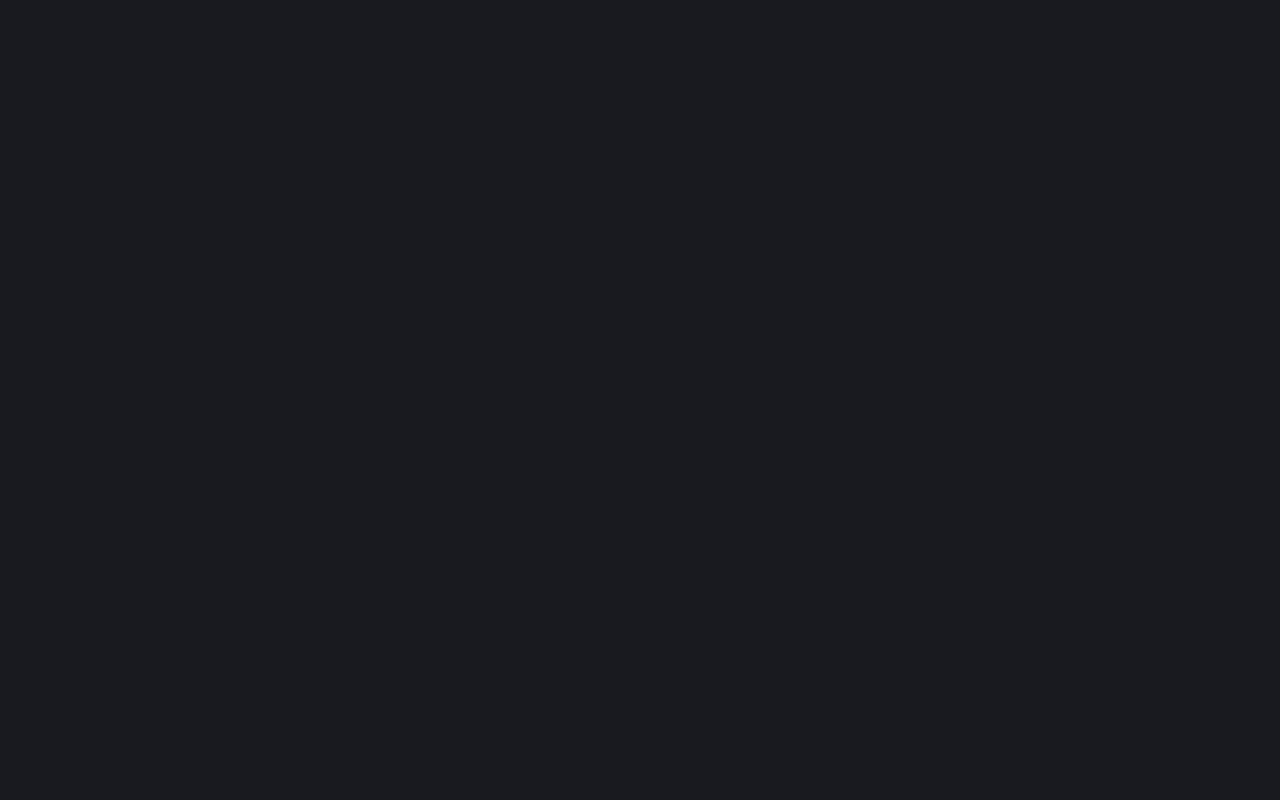
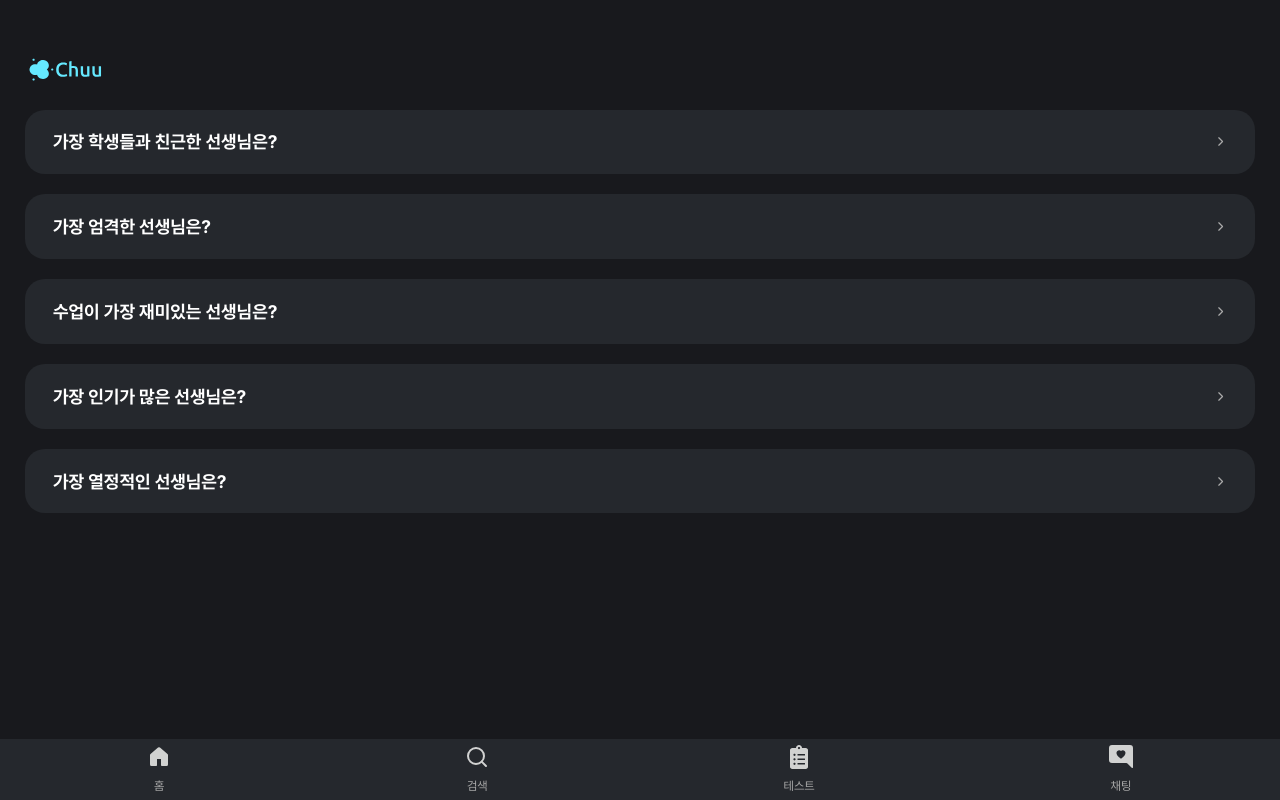
Before and after one commit to 2025-ITSHOW-CHUU/CHUU-frontend, a React (Create React App) app in the folder chuu-frontend/: page /encate in a window 1280 px wide. Before the commit this address had no page. Built offline with nearby package versions, Linux system fonts and the light colour scheme.

Commit message:
EncateList Page

```diff
--- /dev/null
+++ b/chuu-frontend/src/assets/encate.json
@@ -0,0 +1,29 @@
+{
+  "encate": [
+    {
+      "questionNumber": 1,
+      "question": "가장 학생들과 친근한 선생님은?",
+      "teacher": ["김철수", "박영희", "이민호", "정수진", "최동훈"]
+    },
+    {
+      "questionNumber": 2,
+      "question": "가장 엄격한 선생님은?",
+      "teacher": ["송지훈", "강민경", "윤도현", "차은지", "백승우"]
+    },
+    {
+      "questionNumber": 3,
+      "question": "수업이 가장 재미있는 선생님은?",
+      "teacher": ["김서준", "박지우", "이현성", "정다혜", "최지훈"]
+    },
+    {
+      "questionNumber": 4,
+      "question": "가장 인기가 많은 선생님은?",
+      "teacher": ["한지민", "오세훈", "남주혁", "고유진", "이태성"]
+    },
+    {
+      "questionNumber": 5,
+      "question": "가장 열정적인 선생님은?",
+      "teacher": ["유재석", "이강석", "문채원", "서진호", "조윤아"]
+    }
+  ]
+}
--- a/chuu-frontend/src/components/EncateResult.tsx
+++ b/chuu-frontend/src/components/EncateResult.tsx
@@ -1,6 +1,7 @@
 import React, { useEffect, useState } from "react";
 import style from "../styles/EncateResult.module.css";
 import axios from "axios";
+import encate from "../assets/encate.json";
 axios.defaults.withCredentials = true;
 
 type SurveyType = {
@@ -13,20 +14,14 @@ function EncateResult() {
   const [topResults, setTopResults] = useState<Record<string, SurveyType>>({});
 
   // 임시 데이터
-  const surveyData = [
-    { questionNumber: 1, question: "가장 결혼을 빨리할 거 같은 선생님은 1" },
-    { questionNumber: 2, question: "가장 결혼을 빨리할 거 같은 선생님은 2" },
-    { questionNumber: 3, question: "가장 결혼을 빨리할 거 같은 선생님은 3" },
-    { questionNumber: 4, question: "가장 결혼을 빨리할 거 같은 선생님은 4" },
-    { questionNumber: 5, question: "가장 결혼을 빨리할 거 같은 선생님은 5" },
-  ];
 
   const getScores = async () => {
     // 일부 점수 보여주기 -> 전체 점수 보여주기
     let updatedResults = {};
+    const surveyData = encate.encate;
 
     for (let survey of surveyData) {
-      const getScoreUrl = `http://localhost:3000/home/get/${survey["questionNumber"]}`;
+      const getScoreUrl = `http://localhost:3000/home/${survey["questionNumber"]}`;
 
       try {
         const response = await axios.get(getScoreUrl);
--- /dev/null
+++ b/chuu-frontend/src/components/EncateSelect.tsx
@@ -0,0 +1,42 @@
+import React, { useEffect, useState } from "react";
+import encate from "../assets/encate.json";
+import { useNavigate } from "react-router-dom";
+import { IoIosArrowForward } from "react-icons/io";
+import style from "../styles/EncateSelect.module.css";
+
+type QuestionType = {
+  question: string;
+  teacher: string[];
+};
+
+function EncateSelect({}) {
+  const [encateQuestion, setEncateQuestion] = useState([]);
+  const navigate = useNavigate();
+
+  useEffect(() => {
+    const questions = encate.encate;
+    setEncateQuestion(questions);
+  }, []);
+
+  const onClick = (dir: string) => {
+    navigate(dir);
+  };
+
+  return (
+    <div className="EncateSelectDiv">
+      {(Object.entries(encateQuestion) as [string, QuestionType][]).map(
+        ([questionNumber, result]) => (
+          <button
+            // onClick={onClick(`/encate/${questionNumber}`)}
+            className={`${style["EnCateButton"]}`}
+          >
+            <p>{result.question}</p>
+            <IoIosArrowForward />
+          </button>
+        )
+      )}
+    </div>
+  );
+}
+
+export default EncateSelect;
--- a/chuu-frontend/src/index.tsx
+++ b/chuu-frontend/src/index.tsx
@@ -7,6 +7,7 @@ import Home from "../src/pages/Home.tsx";
 import Search from "../src/pages/Search.tsx";
 import Result from "../src/pages/Result.tsx";
 import Test from "../src/pages/Test.tsx";
+import EncateList from "./pages/EncateList.tsx";
 import "./fonts/Font.css";
 
 const root = ReactDOM.createRoot(
@@ -19,6 +20,7 @@ root.render(
       <Route path="/search" element={<Search />} />
       <Route path="/result" element={<Result />} />
       <Route path="/test" element={<Test />} />
+      <Route path="/encate" element={<EncateList />} />
     </Routes>
   </BrowserRouter>
 );
--- /dev/null
+++ b/chuu-frontend/src/pages/EncateList.tsx
@@ -0,0 +1,18 @@
+import React, { useEffect, useState } from "react";
+import EncateSelect from "../components/EncateSelect.tsx";
+import def from "../styles/Default.module.css";
+import Footer from "../components/Footer.tsx";
+import { ReactComponent as Logo } from "../assets/logo.svg";
+
+function EncateList({}) {
+  return (
+    <div className={`${def["Body"]}`}>
+      <div className={`${def["Logo"]}`}>
+        <Logo />
+      </div>
+      <EncateSelect />
+      <Footer />
+    </div>
+  );
+}
+export default EncateList;
--- a/chuu-frontend/src/pages/Home.tsx
+++ b/chuu-frontend/src/pages/Home.tsx
@@ -19,8 +19,8 @@ function Home({}) {
     console.log(value);
   };
 
-  const onClick = () => {
-    navigate("/search");
+  const onClick = (dir: string) => {
+    navigate(dir);
   };
 
   return (
@@ -28,7 +28,7 @@ function Home({}) {
       <div className={`${def["Logo"]}`}>
         <Logo />
       </div>
-      <div onClick={onClick} className={`${style["SearchDiv"]}`}>
+      <div onClick={onClick("/search")} className={`${style["SearchDiv"]}`}>
         <SearchBar value={search} onChange={onChange} />
       </div>
       <div className={`${style["MainCharacter"]}`}>
@@ -38,7 +38,10 @@ function Home({}) {
         <MainCharacter />
         <button>바로가기</button>
       </div>
-      <button className={`${style["EnCateButton"]}`}>
+      <button
+        onClick={onClick("/encate")}
+        className={`${style["EnCateButton"]}`}
+      >
         <p>선생님 앙케이트 하러가기</p>
         <IoIosArrowForward />
       </button>
--- a/chuu-frontend/src/styles/Default.module.css
+++ b/chuu-frontend/src/styles/Default.module.css
@@ -1,3 +1,7 @@
+* {
+  font-family: Pretendard;
+}
+
 .Body {
   display: flex;
   flex-direction: column;
--- /dev/null
+++ b/chuu-frontend/src/styles/EncateSelect.module.css
@@ -0,0 +1,24 @@
+.EnCateButton {
+  background-color: #25282d;
+  border-radius: 20px;
+  padding: 21.9px 28px;
+  display: flex;
+  flex-direction: row;
+  width: 100%;
+  justify-content: space-between;
+  align-items: center;
+  margin-top: 20px;
+  border: 0;
+}
+
+.EnCateButton > p {
+  margin: 0;
+  color: #ffffff;
+  font-weight: bold;
+  font-size: 18px;
+}
+
+.EnCateButton > svg {
+  height: 15px;
+  color: #aaaaaa;
+}
--- a/chuu-frontend/src/styles/Test.module.css
+++ b/chuu-frontend/src/styles/Test.module.css
@@ -1,8 +1,4 @@
-*{
-  font-family: Pretendard;
-}
-
-.question{
+.question {
   color: #fff;
   font-size: 24px;
   font-weight: 700;
@@ -24,8 +20,8 @@
   margin-top: 73px;
 }
 
-.options{
-  color: #D1D2D1;;
+.options {
+  color: #d1d2d1;
   list-style: none;
   padding: 0;
   display: flex;
@@ -34,11 +30,10 @@
   margin-top: 60px;
 }
 
-.option{
+.option {
   padding: 14px 28px;
-  background-color: #25282D;
+  background-color: #25282d;
   border-radius: 16px;
   font-size: 18px;
   font-weight: 600;
-
 }
```
